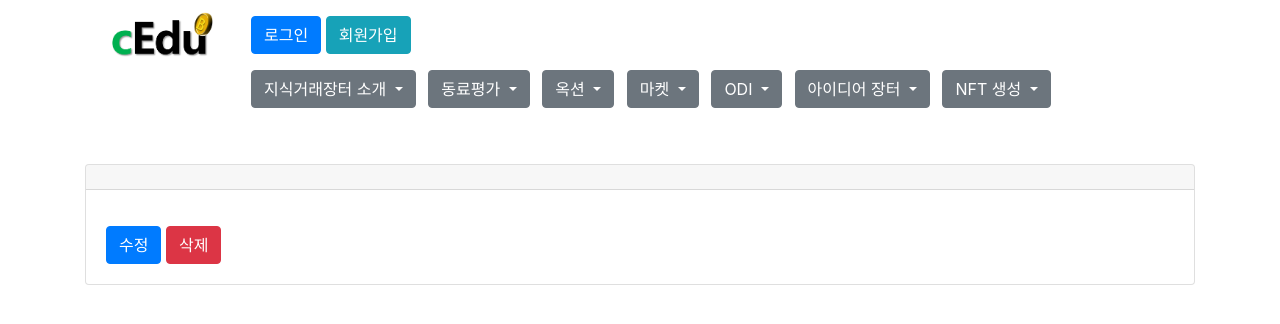
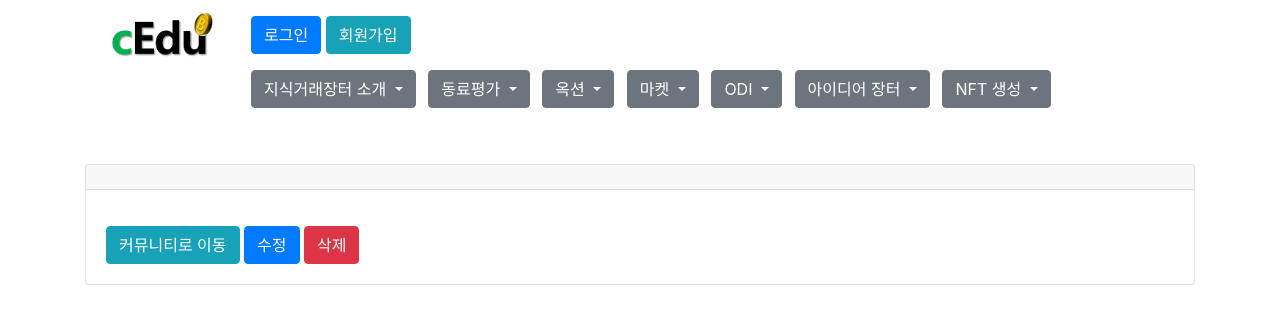
Before and after one commit to kmi0817/cEdu, a Flask app: page /project/1 in a window 1280 px wide. Shown: the top 324 px of the page. Run offline with Flask 2, Linux system fonts and the light colour scheme; data that the repository does not hold is empty; some libraries are stand-ins or nearby versions.

Commit message:
add <커뮤니티로 이동> btn

```diff
--- a/app/templates/show_slug.html
+++ b/app/templates/show_slug.html
@@ -8,18 +8,19 @@
             {{ results.created }}
         </div>
         <p class="card-text">{{ results.description }}</p>
-        <button id="update" class="btn btn-primary">수정</button>
+        <button type="button" class="btn btn-info" onclick="location.href='/community'">커뮤니티로 이동</button>
+        <button id="update" class="btn btn-primary" onclick="location.href='/write/{{ results._id }}'">수정</button>
         <button id="delete" class="btn btn-danger">삭제</button>
     </div>
 </div>
 <script>
-$(document).ready(function() {
-    $("#delete").click(function() {
+    $(document).ready(function () {
+        $("#delete").click(function () {
             $.ajax({
                 type: "DELETE",
                 url: "/{{results.category}}/{{results._id}}",
-            success: function() { location.href="/community"; },
-            error: function(req, status, error) {
+                success: function () { location.href = "/community"; },
+                error: function (req, status, error) {
                     alert(error);
                 }
             })
```
Lines whose indentation alone changed are shown as unchanged.
